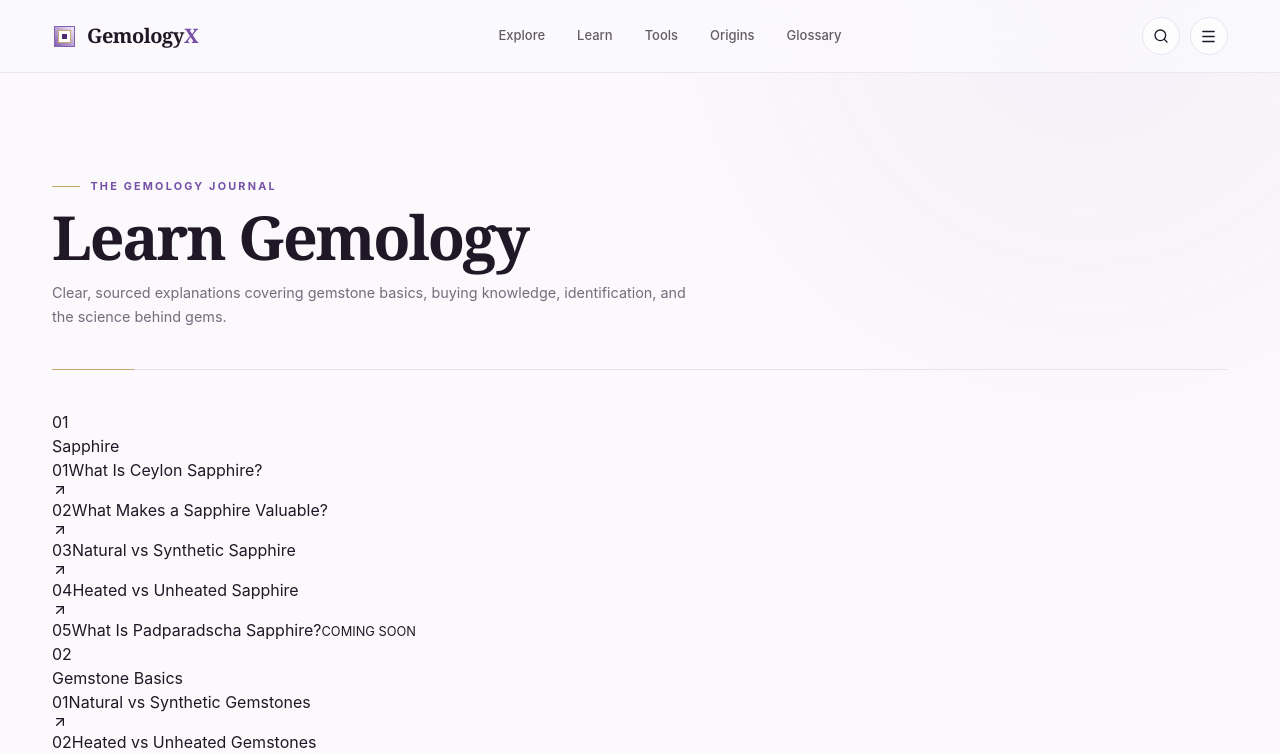
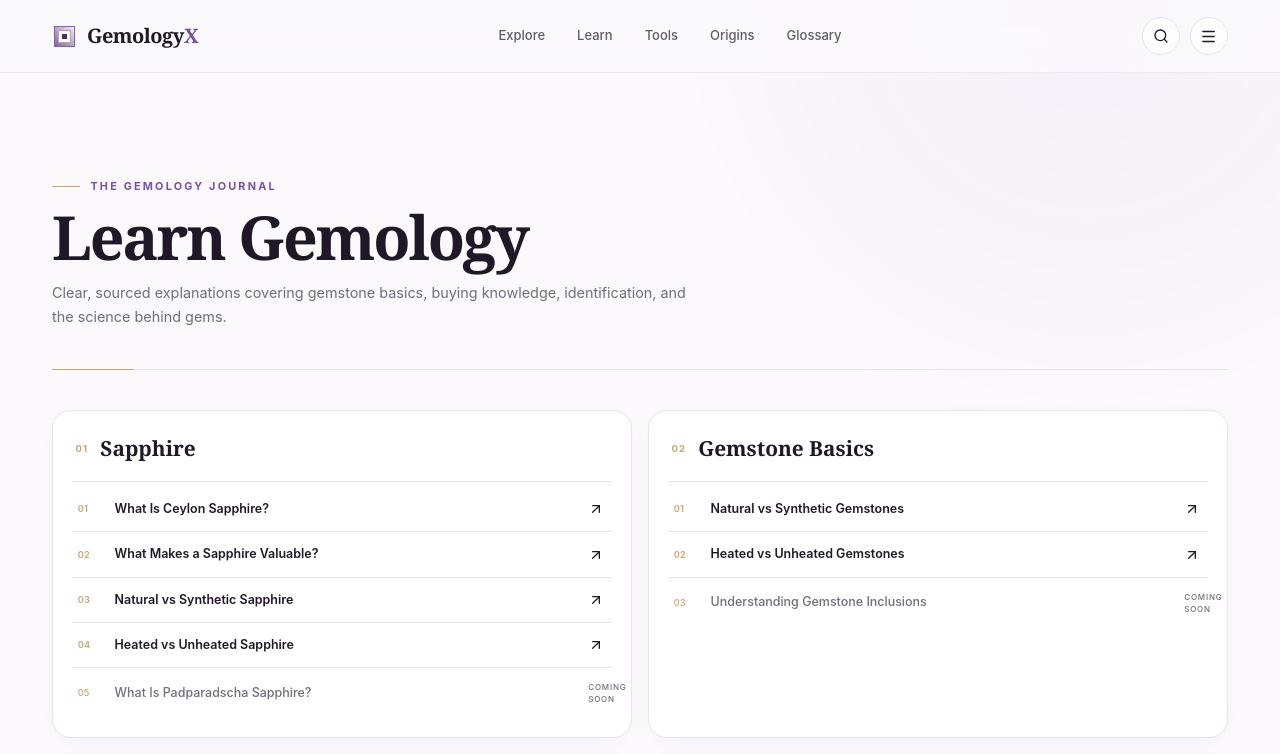
Before and after one commit to LinukaBandara/GemologyX, a Next.js app: page /learn in a window 1280 px wide. Shown: the top 754 px of the page. Built offline with nearby package versions, Linux system fonts and the light colour scheme.

Commit message:
ui: style learning and search experience

```diff
--- a/src/app/globals.css
+++ b/src/app/globals.css
@@ -223,3 +223,30 @@ textarea:focus {
 .origin-arrow{color:var(--accent);transition:transform .2s ease;}
 .origin-card:hover .origin-arrow{transform:translate(2px,-2px);}
 @media (max-width:767px){.tool-grid,.origin-grid{grid-template-columns:1fr}.tool-card{min-height:195px}.origin-card{min-height:140px}.directory-hero h1{font-size:2.4rem}}
+
+.learn-grid{display:grid;grid-template-columns:1fr 1fr;gap:1rem;}
+.learn-section{border:1px solid var(--border);border-radius:1.15rem;background:#fff;padding:1.2rem;box-shadow:0 8px 24px rgba(58,32,78,.025);}
+.learn-section-heading{display:flex;align-items:center;gap:.75rem;padding:.2rem .2rem 1rem;border-bottom:1px solid var(--border);}
+.learn-section-heading>span{font-size:.6rem;font-weight:700;letter-spacing:.12em;color:var(--gold);}
+.learn-section-heading h2{font-family:var(--font-serif);font-size:1.3rem;font-weight:600;}
+.learn-list{padding-top:.35rem;}
+.learn-item{display:grid;grid-template-columns:28px 1fr 18px;align-items:center;gap:.55rem;padding:.8rem .35rem;border-bottom:1px solid var(--border);font-size:.78rem;font-weight:600;transition:color .2s ease,transform .2s ease;}
+.learn-item:last-child{border-bottom:0;}
+.learn-item:hover{color:var(--accent);transform:translateX(2px);}
+.learn-index{font-size:.58rem;color:var(--gold);}
+.learn-disabled{color:var(--muted);font-weight:500;}
+.learn-disabled:hover{color:var(--muted);transform:none;}
+.learn-disabled small{font-size:.5rem;letter-spacing:.1em;color:var(--muted);text-align:right;}
+.search-field{display:flex;align-items:center;gap:.7rem;border:1px solid var(--border);border-radius:999px;background:#fff;padding:.35rem 1rem;box-shadow:0 10px 30px rgba(58,32,78,.05);}
+.search-field:focus-within{border-color:rgba(118,81,168,.55);box-shadow:0 10px 34px rgba(118,81,168,.1);}
+.search-field svg{color:var(--accent);flex:none;}
+.search-field input{width:100%;border:0;background:transparent;padding:.65rem 0;font-size:.86rem;outline:0;}
+.search-group{margin-top:2rem;}
+.search-group-title{display:flex;align-items:center;gap:.7rem;margin-bottom:.55rem;font-size:.6rem;font-weight:700;letter-spacing:.14em;text-transform:uppercase;color:var(--muted);}
+.search-group-title i{height:1px;flex:1;background:var(--border);}
+.search-result{display:flex;align-items:center;justify-content:space-between;border:1px solid var(--border);border-radius:.85rem;background:#fff;padding:.85rem 1rem;font-size:.8rem;font-weight:600;transition:border-color .2s ease,background .2s ease,transform .2s ease;}
+.search-result+.search-result{margin-top:.45rem;}
+a.search-result:hover{border-color:rgba(118,81,168,.4);background:#fcf9ff;transform:translateX(2px);}
+.search-result svg{color:var(--accent);}
+.search-empty{margin-top:2rem;border:1px dashed var(--border);border-radius:1rem;padding:1.5rem;text-align:center;font-size:.8rem;color:var(--muted);background:rgba(255,255,255,.6);}
+@media(max-width:767px){.learn-grid{grid-template-columns:1fr}.learn-item{font-size:.74rem}.learn-disabled small{font-size:.45rem}}
```
